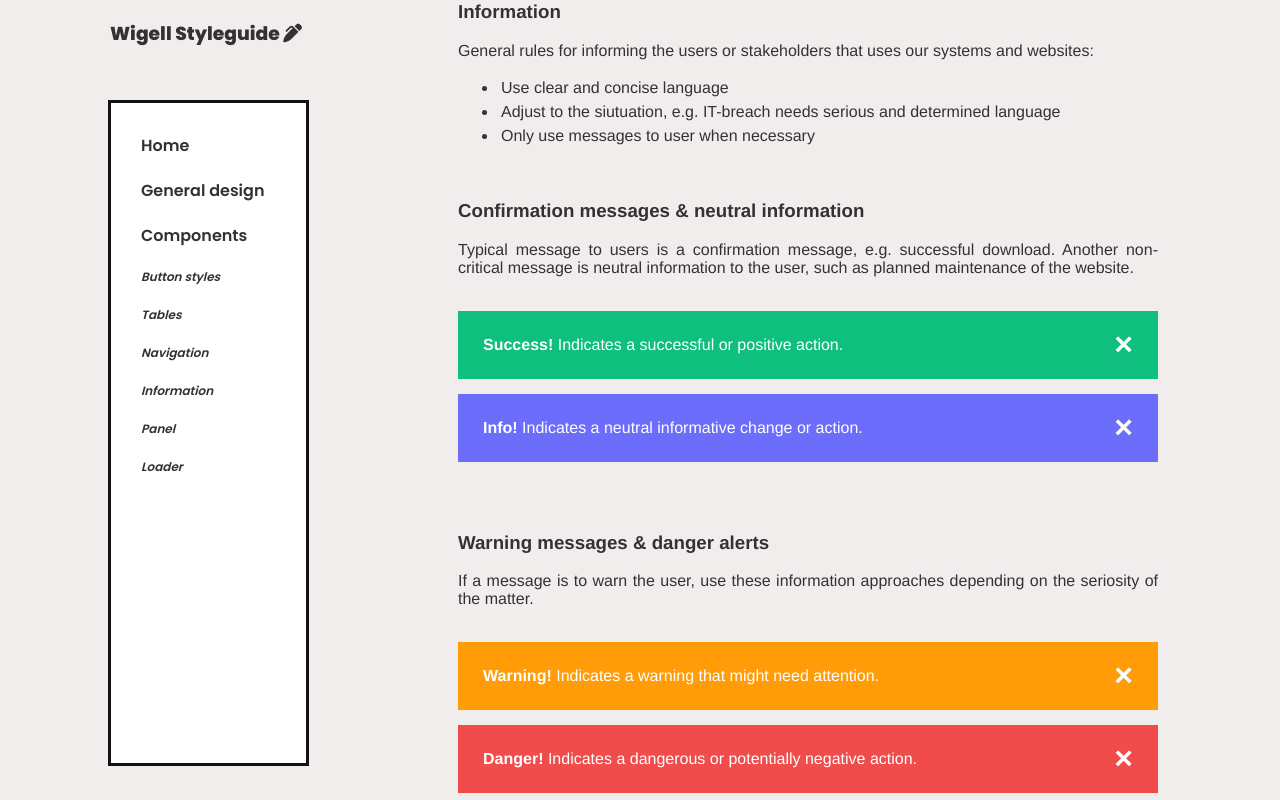
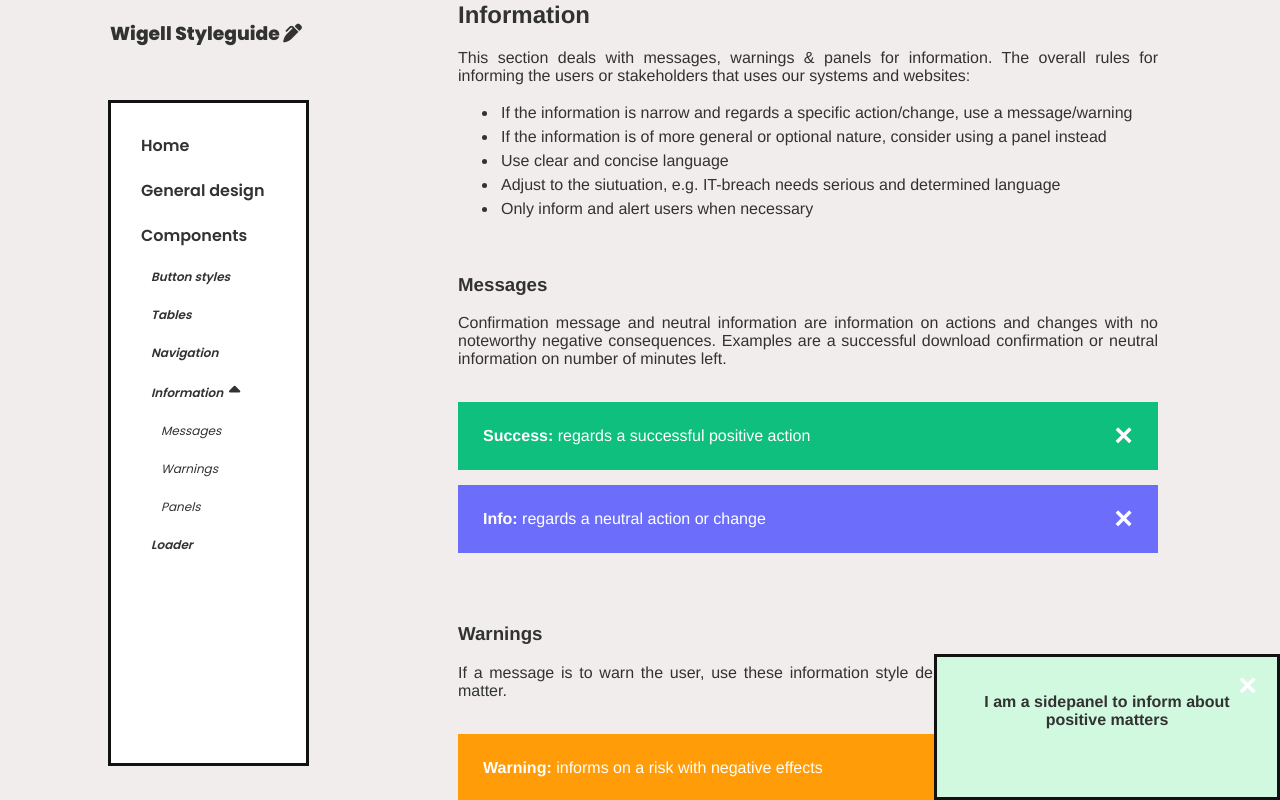
Before and after one commit to osho81/htmlcss-styleguide, a plain HTML site: page components.html in a window 1280 px wide. Both pictures are taken after a click on the link "Information". Shown: the part 3483-4283 px from the top of the page. Drawn offline with Linux system fonts and the light colour scheme.

Commit message:
Add sidepanel

```diff
--- a/components.html
+++ b/components.html
@@ -37,8 +37,15 @@
                 <a href="#buttons-div">Button styles</a>
                 <a href="#tables-div">Tables</a>
                 <a href="#navigation-div">Navigation</a>
-                <a href="#information-div">Information</a>
-                <a href="#panel-div">Panel</a>
+
+                <a href="#information-div" id="info-subnav">Information <i class="fa-solid fa-caret-down"
+                        id="subnav-icon"></i></a>
+                <div class="regular-weight" id="sub-subnav">
+                    <a href="#messages-subdiv">Messages</a>
+                    <a href="#warnings-subdiv">Warnings</a>
+                    <a href="#panels-subdiv">Panels</a>
+                </div>
+
                 <a href="#loader-div">Loader</a>
             </div>
         </div>
@@ -243,42 +250,47 @@
         <hr>
 
         <div class="topics" id="information-div">
-            <h3>Information</h3>
-            <p>General rules for informing the users or stakeholders that uses our systems and websites:</p>
+            <h2>Information</h2>
+            <p>This section deals with messages, warnings & panels for information. The overall rules for informing the
+                users or stakeholders that uses our systems and websites:</p>
             <ul>
+                <li>If the information is narrow and regards a specific action/change, use a message/warning</li>
+                <li>If the information is of more general or optional nature, consider using a panel instead
+                </li>
                 <li>Use clear and concise language</li>
                 <li>Adjust to the siutuation, e.g. IT-breach needs serious and determined language</li>
-                <li>Only use messages to user when necessary</li>
+                <li>Only inform and alert users when necessary</li>
             </ul><br>
 
-            <h3>Confirmation messages & neutral information</h3>
-            <p>Typical message to users is a confirmation message, e.g. successful download. Another non-critical
-                message is neutral information to the user, such as planned maintenance of the website.</p><br>
+            <h3 id="messages-subdiv">Messages</h3>
+            <p>Confirmation message and neutral information are information on actions and changes with no noteworthy
+                negative consequences. Examples are a successful download confirmation or neutral information on number
+                of minutes left.</p><br>
 
             <div class="alert success">
                 <span class="closing-x">&times;</span>
-                <strong>Success!</strong> Indicates a successful or positive action.
+                <strong>Success:</strong> regards a successful positive action
             </div>
 
             <div class="alert neutral">
                 <span class="closing-x">&times;</span>
-                <strong>Info!</strong> Indicates a neutral informative change or action.
+                <strong>Info:</strong> regards a neutral action or change
             </div>
 
             <br><br>
 
-            <h3>Warning messages & danger alerts</h3>
-            <p>If a message is to warn the user, use these information approaches depending on the seriosity of the
+            <h3 id="warnings-subdiv">Warnings</h3>
+            <p>If a message is to warn the user, use these information style depending on the seriosity of the
                 matter.</p><br>
 
             <div class="alert warning">
                 <span class="closing-x">&times;</span>
-                <strong>Warning!</strong> Indicates a warning that might need attention.
+                <strong>Warning:</strong> informs on a risk with negative effects
             </div>
 
             <div class="alert danger">
                 <span class="closing-x">&times;</span>
-                <strong>Danger!</strong> Indicates a dangerous or potentially negative action.
+                <strong>Danger:</strong> regards a potentially dangerous and risky action
             </div>
 
             <br>
@@ -288,13 +300,19 @@
                 page by clicking
                 <span id="refresh-page" class="medium-text bold-weight">here</span>.
             </p>
-        </div>
 
-        <hr>
+            <br>
 
-        <div class="topics" id="panel-div">
-            <h3>Panel</h3>
-            <p>Panel are information that can contain </p><br>
+            <h3 id="panels-subdiv">Panels</h3>
+            <p>Panels are information of more general or optional nature, that can contain positive, neutral or
+                negative information content. Select appropriate panel/banner (and click on the X to close). </p><br>
+
+            <button class="positive-btn" onclick="openPanel()">Open positive sidepnel</button>
+
+            <div id="positive-panel" class="sidepanel large-text semibold-weight">
+                <span class="closing-x">&times;</span>
+                <p>I am a sidepanel to inform about positive matters</p>
+            </div>
 
 
         </div>
@@ -302,8 +320,8 @@
         <hr>
 
         <div class="topics" id="loader-div">
-            <h3>Loader</h3>
-            <p>The following loadspinner is our standard spinner.</p><br>
+            <h2>Loader</h2>
+            <p>The following loader is our standard loadspinner.</p><br>
 
             <div>
                 <div class="loadspinner load-group"></div>
--- a/index.js
+++ b/index.js
@@ -1,4 +1,4 @@
-// Solution from stackoverflow for the uncaught typeerror null onclick
+// Solution from stackoverflow for null type error when get unloaded element by id
 function waitForLoad(id, callback) {
     var timer = setInterval(function () {
         if (document.getElementById(id)) {
@@ -8,24 +8,36 @@ function waitForLoad(id, callback) {
     }, 100);
 }
 
+// Open certain emailadress when contact footer is clicked
 waitForLoad("contact-footer", function () {
     document.getElementById("contact-footer").onclick = function () {
-        window.open('mailto:ossi.hour@gmail.com'); // open certain emailadress when contact footer is clicked
+        window.open('mailto:ossi.hour@gmail.com');
     }
-},
-    waitForLoad("refresh-page", function () {
-        document.getElementById("refresh-page").onclick = function () {
-            location.reload(); // refresh page when the "here" text is clicked
+})
+
+// Refresh page when the "here" text is clicked
+waitForLoad("refresh-page", function () {
+    document.getElementById("refresh-page").onclick = function () {
+        location.reload();
+    }
+});
+
+// If Information link is clicked, open or close its sub-links
+waitForLoad("info-subnav", function () {
+    document.getElementById("info-subnav").onclick = function () {
+        if (document.getElementById("sub-subnav").style.display == "block") {
+            document.getElementById("sub-subnav").style.display = "none";
+            document.getElementById("subnav-icon").classList.replace("fa-caret-up", "fa-caret-down");
+        } else {
+            document.getElementById("sub-subnav").style.display = "block";
+            document.getElementById("subnav-icon").classList.replace("fa-caret-down", "fa-caret-up");
         }
-    })
-
-);
+    }
+});
 
 // Function for closing message alerts
 var closingArray = document.getElementsByClassName("closing-x"); // returns all elements with this class
 var i;
-
-console.log();
 
 for (i = 0; i < closingArray.length; i++) {
     // Close parent message of the returned array
@@ -37,3 +49,33 @@ for (i = 0; i < closingArray.length; i++) {
         setTimeout(function () { div.style.display = "none"; }, 300);
     }
 }
+
+// Functions for opening panels
+waitForLoad("info-subnav", function () {
+    document.getElementById("info-subnav").onclick = function () {
+        if (document.getElementById("sub-subnav").style.display == "block") {
+            document.getElementById("sub-subnav").style.display = "none";
+            document.getElementById("subnav-icon").classList.replace("fa-caret-up", "fa-caret-down");
+        } else {
+            document.getElementById("sub-subnav").style.display = "block";
+            document.getElementById("subnav-icon").classList.replace("fa-caret-down", "fa-caret-up");
+        }
+    }
+});
+document.getElementById("mySidenav").style.width = "250px";
+document.getElementById("main").style.marginLeft = "250px";
+
+// Function to close a panel
+var closingPanelArray = document.getElementsByClassName("closing-panel-x"); // returns all elements with this class
+var i;
+
+for (i = 0; i < closingPanelArray.length; i++) {
+    // Close parent message of the returned array
+    closingPanelArray[i].onclick = function () {
+        var div = this.parentElement;
+        div.style.opacity = "0";
+
+        // Fade out when shutting it down, and remove from display
+        setTimeout(function () { div.style.display = "none"; }, 300);
+    }
+}
--- a/styles.css
+++ b/styles.css
@@ -40,6 +40,20 @@ hr {
     text-decoration: none;
     display: block;
     margin: 20px;
+}
+
+.subnav {
+    margin-left: 10px;
+}
+
+#sub-subnav {
+    margin-left: 10px;
+    display: none;
+}
+
+#subnav-icon {
+    font-size: 18px;
+    margin-left: 3px;
 }
 
 .topics {
@@ -304,14 +318,12 @@ td {
 }
 
 .closing-x {
-    /* margin-left: 10px; */
     color: white;
     font-weight: 900;
     float: right;
     font-size: 32px;
     line-height: 16px;
     cursor: pointer;
-    /* transition: 0.1s; */
 }
 
 .closing-x:hover {
@@ -332,6 +344,30 @@ td {
 
 .alert.danger {
     background-color: rgb(241, 76, 76);
+}
+
+.sidepanel {
+    height: 100px;
+    width: 300px;
+    position: fixed;
+    z-index: 1;
+    bottom: 0;
+    right: 0;
+    background-color: rgb(208, 249, 224);;
+    overflow-x: hidden;
+    transition: 0.5s;
+    padding: 20px;
+    text-align: center;
+    border: 3px solid rgb(18, 18, 18);
+}
+
+.closing-panel-x {
+    color: white;
+    font-weight: 900;
+    float: right;
+    font-size: 48px;
+    line-height: 24px;
+    cursor: pointer;
 }
 
 #lighter-black {
```
